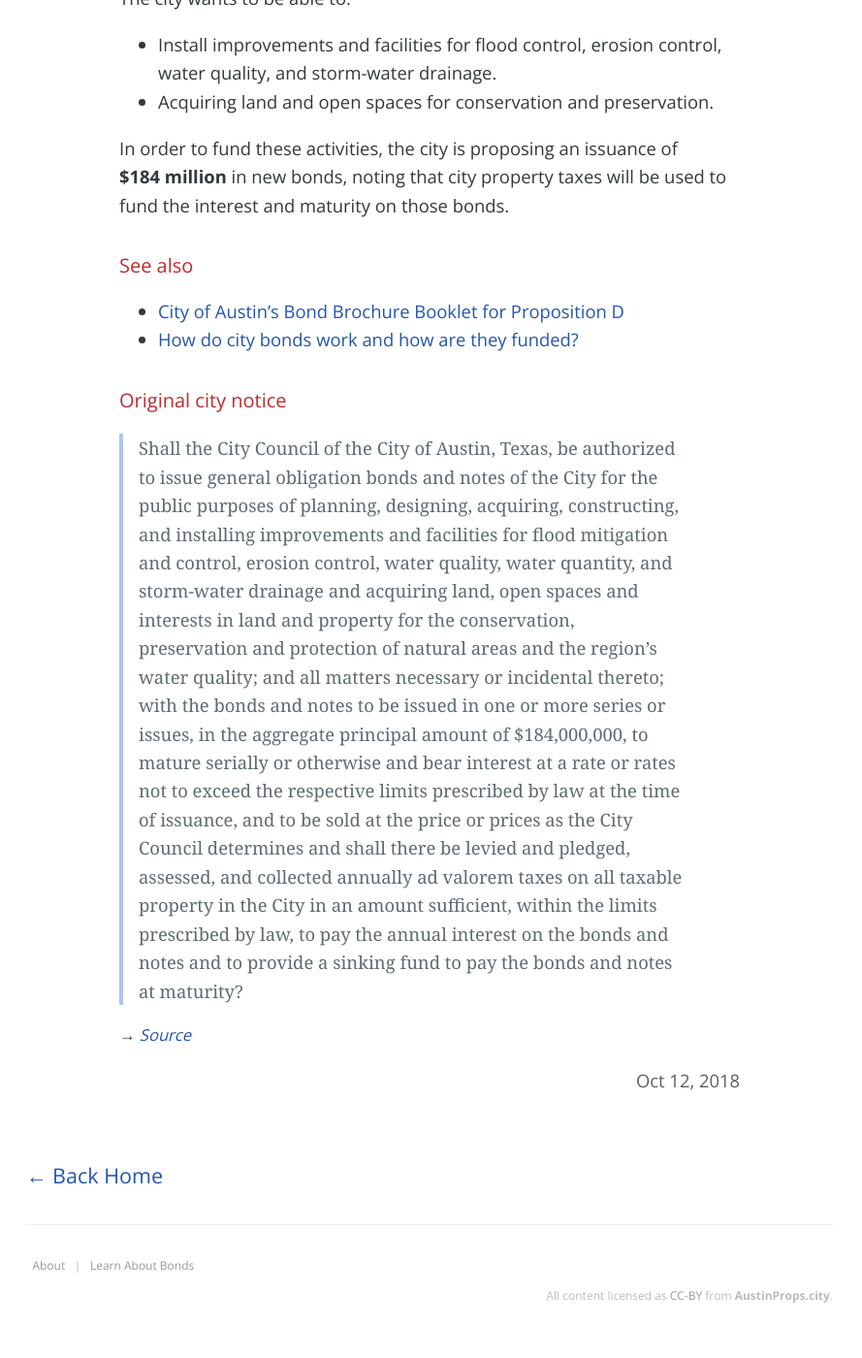
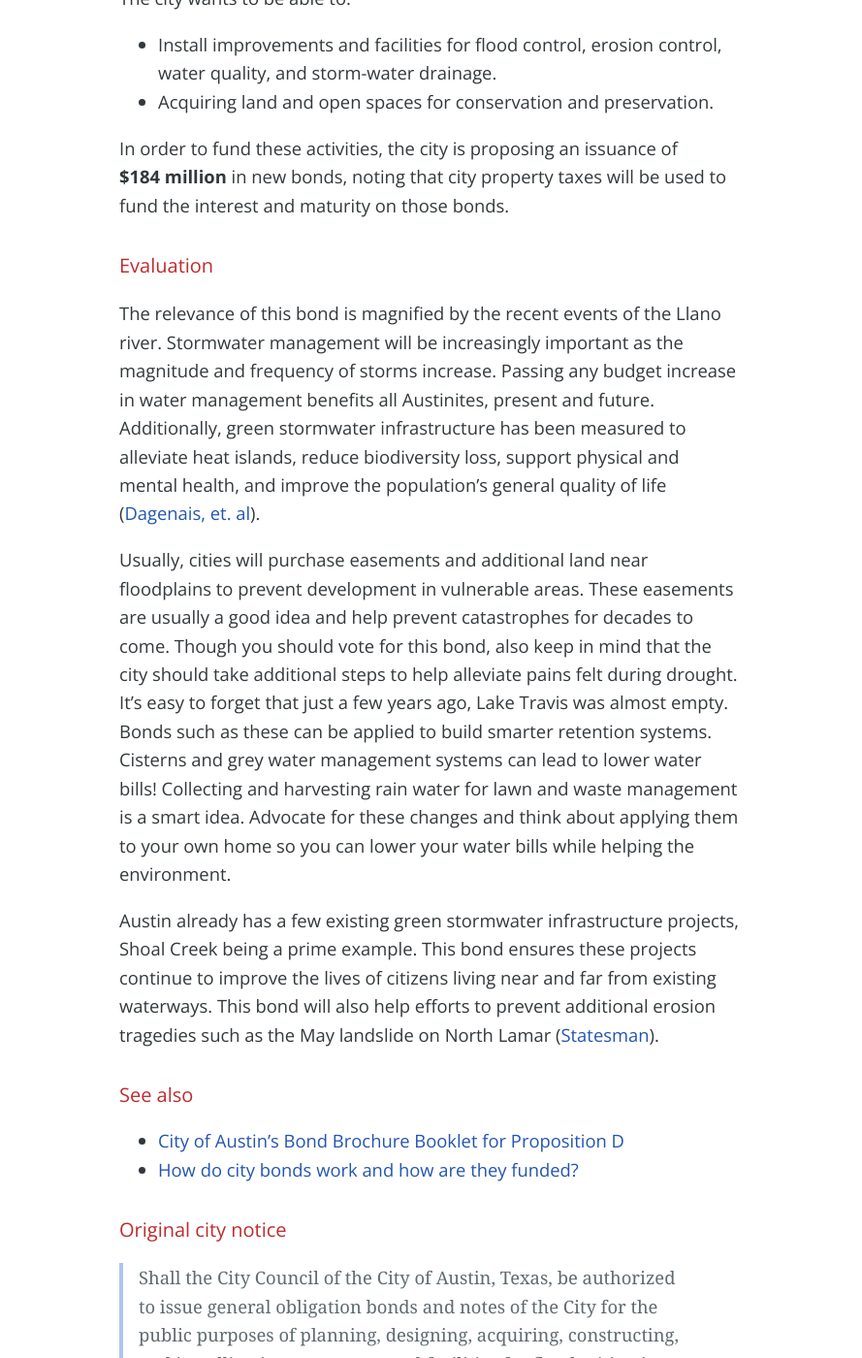
Before and after one commit to h3h/austinprops.city, a Jekyll site: the page built from _posts/2018-10-12-proposition-d.md, in a window 1280 px wide and 1400 px high, scrolled down 364 px. Shown: the whole window at 97% size, without its empty margins (197-1086 px from the left). Built offline with Jekyll 4.4.1, drawn with Linux system fonts in a browser that asks for light colours; before the commit the page ends 1729 px from its top, so only the background shows below that.

Commit message:
Add initial evaluation for Prop C and D

```diff
--- a/_posts/2018-10-12-proposition-d.md
+++ b/_posts/2018-10-12-proposition-d.md
@@ -17,6 +17,34 @@ The city wants to be able to:
 In order to fund these activities, the city is proposing an issuance
 of <nobr><strong>$184 million</strong></nobr> in new bonds, noting that city
 property taxes will be used to fund the interest and maturity on those bonds.
+
+## Evaluation
+
+The relevance of this bond is magnified by the recent events of the Llano river.
+Stormwater management will be increasingly important as the magnitude and
+frequency of storms increase. Passing any budget increase in water management
+benefits all Austinites, present and future. Additionally, green stormwater
+infrastructure has been measured to alleviate heat islands, reduce biodiversity
+loss, support physical and mental health, and improve the population's general
+quality of life ([Dagenais, et. al](http://dx.doi.org/10.1080/01426397.2016.1228861)).
+
+Usually, cities will purchase easements and additional land near floodplains to
+prevent development in vulnerable areas. These easements are usually a good idea
+and help prevent catastrophes for decades to come. Though you should vote for
+this bond, also keep in mind that the city should take additional steps to help
+alleviate pains felt during drought. It's easy to forget that just a few years
+ago, Lake Travis was almost empty. Bonds such as these can be applied to build
+smarter retention systems. Cisterns and grey water management systems can lead
+to lower water bills! Collecting and harvesting rain water for lawn and waste
+management is a smart idea. Advocate for these changes and think about applying
+them to your own home so you can lower your water bills while helping the
+environment.
+
+Austin already has a few existing green stormwater infrastructure projects,
+Shoal Creek being a prime example. This bond ensures these projects continue
+to improve the lives of citizens living near and far from existing waterways.
+This bond will also help efforts to prevent additional erosion tragedies such as
+the May landslide on North Lamar ([Statesman](https://www.statesman.com/NEWS/20180510/Landslide-along-Shoal-Creek-leaves-homeowners-facing-uncertainty)).
 
 ## See also
 
```
Also changed, not shown: _posts/2018-10-12-proposition-c.md (+17 -0 lines), about.md (+1 -0 lines).
